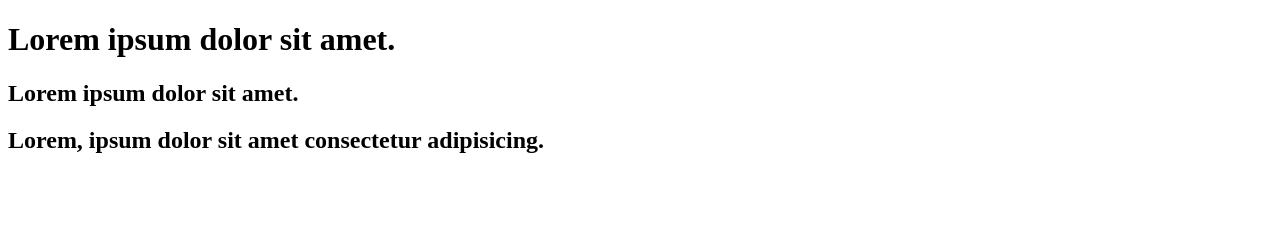
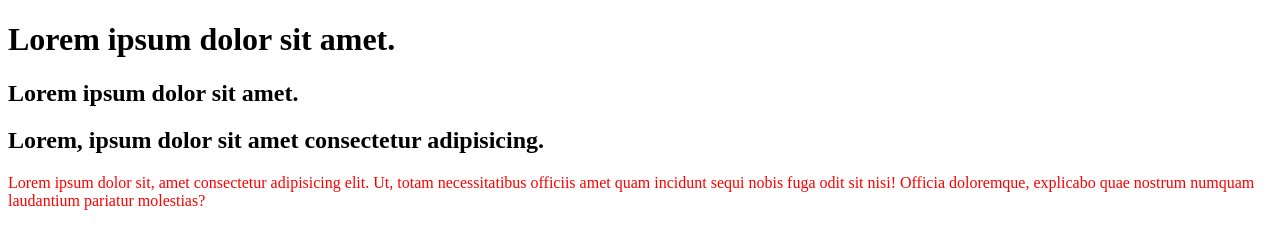
Before and after one commit to Bijoydhar12/my-first-project, a plain HTML site: page index1.html in a window 1280 px wide. Drawn offline with Linux system fonts and the light colour scheme.

Commit message:
style add

```diff
--- /dev/null
+++ b/Style.css
@@ -0,0 +1,3 @@
+p{
+    color: red;
+}
--- a/index1.html
+++ b/index1.html
@@ -5,11 +5,13 @@
     <meta http-equiv="X-UA-Compatible" content="IE=edge">
     <meta name="viewport" content="width=device-width, initial-scale=1.0">
     <title>My second github pro</title>
+    <link rel="stylesheet" href="style.css">
 </head>
 <body>
     <h1>Lorem ipsum dolor sit amet.</h1>
     <h2>Lorem ipsum dolor sit amet. </h2>
     <h2>Lorem, ipsum dolor sit amet consectetur adipisicing.</h2>
+    <p>Lorem ipsum dolor sit, amet consectetur adipisicing elit. Ut, totam necessitatibus officiis amet quam incidunt sequi nobis fuga odit sit nisi! Officia doloremque, explicabo quae nostrum numquam laudantium pariatur molestias?</p>
 
 </body>
 </html>
```
